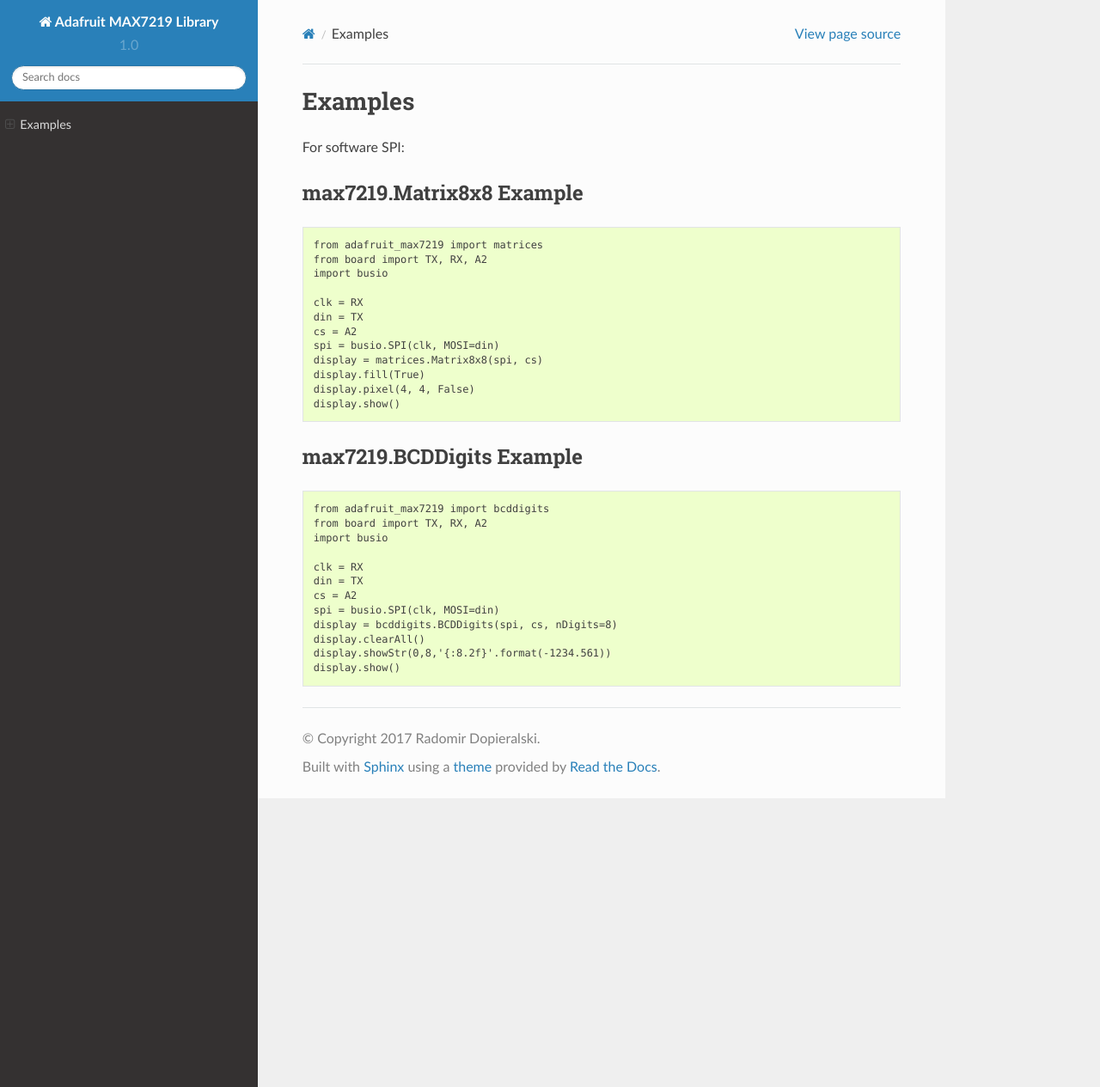
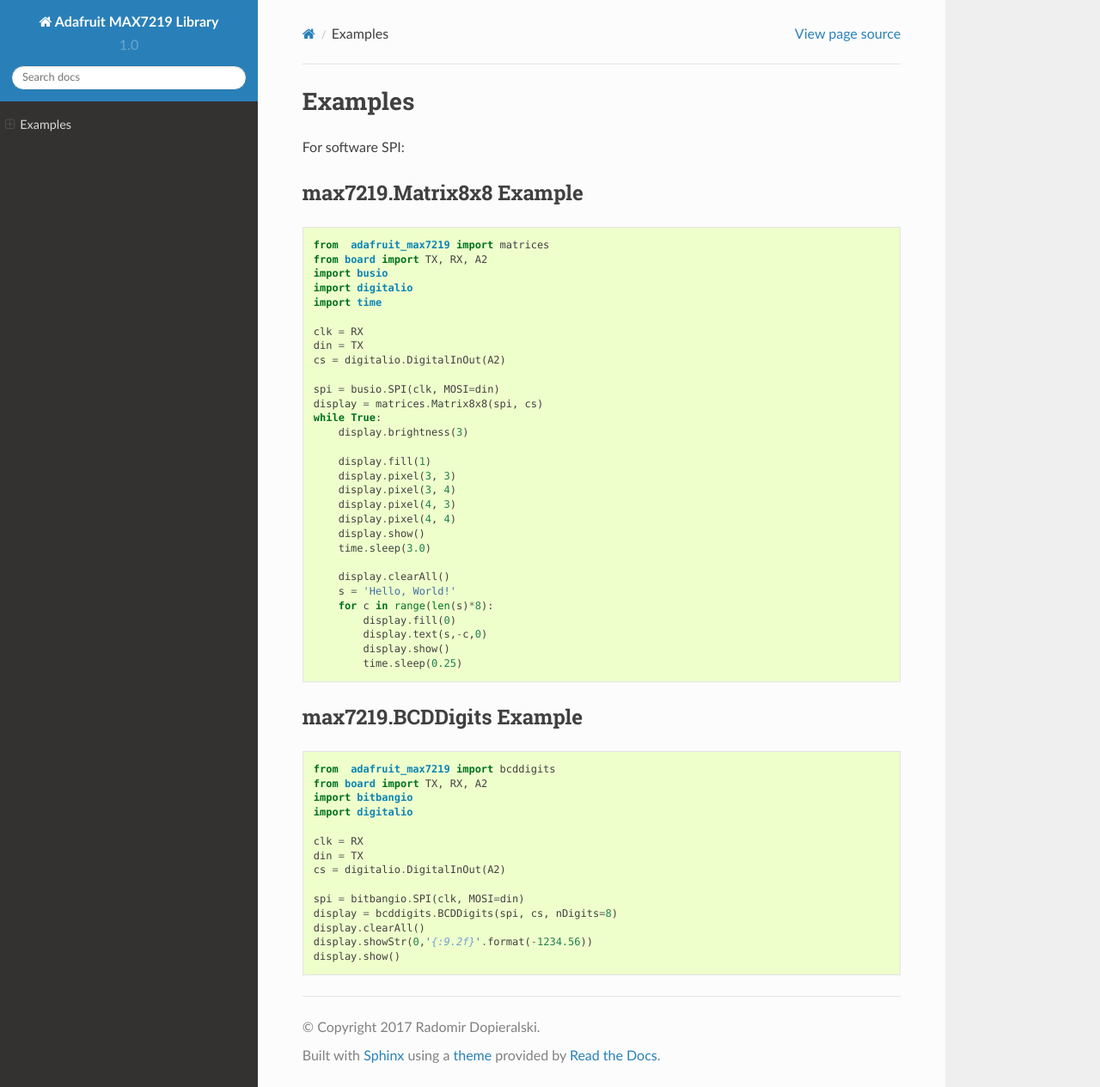
Before and after one commit to adafruit/Adafruit_CircuitPython_MAX7219, a Sphinx documentation site: the page built from docs/examples.rst, in a window 1280 px wide and 1265 px high. Shown: the whole window at 86% size. Built offline with Sphinx 7.4.7 and the Read the Docs theme 2.0.0, drawn with Linux system fonts in a browser that asks for light colours.

Commit message:
updated examples; fixed docu control strings

```diff
--- a/docs/examples.rst
+++ b/docs/examples.rst
@@ -6,35 +6,56 @@
 max7219.Matrix8x8 Example
 #########################
 
-.. code-block:: html
+.. code-block:: python
 
-    from adafruit_max7219 import matrices
+    from  adafruit_max7219 import matrices
     from board import TX, RX, A2
     import busio
+    import digitalio
+    import time
 
     clk = RX
     din = TX
-    cs = A2
+    cs = digitalio.DigitalInOut(A2)
+
     spi = busio.SPI(clk, MOSI=din)
     display = matrices.Matrix8x8(spi, cs)
-    display.fill(True)
-    display.pixel(4, 4, False)
-    display.show()
+    while True:
+        display.brightness(3)
+
+        display.fill(1)
+        display.pixel(3, 3)
+        display.pixel(3, 4)
+        display.pixel(4, 3)
+        display.pixel(4, 4)
+        display.show()
+        time.sleep(3.0)
+
+        display.clearAll()
+        s = 'Hello, World!'
+        for c in range(len(s)*8):
+            display.fill(0)
+            display.text(s,-c,0)
+            display.show()
+            time.sleep(0.25)
+
 
 max7219.BCDDigits Example
-######################
+#########################
 
-.. code-block:: html
+.. code-block:: python
 
-    from adafruit_max7219 import bcddigits
+    from  adafruit_max7219 import bcddigits
     from board import TX, RX, A2
-    import busio
+    import bitbangio
+    import digitalio
 
     clk = RX
     din = TX
-    cs = A2
-    spi = busio.SPI(clk, MOSI=din)
+    cs = digitalio.DigitalInOut(A2)
+
+    spi = bitbangio.SPI(clk, MOSI=din)
     display = bcddigits.BCDDigits(spi, cs, nDigits=8)
     display.clearAll()
-    display.showStr(0,8,'{:8.2f}'.format(-1234.561))
+    display.showStr(0,'{:9.2f}'.format(-1234.56))
     display.show()
```
